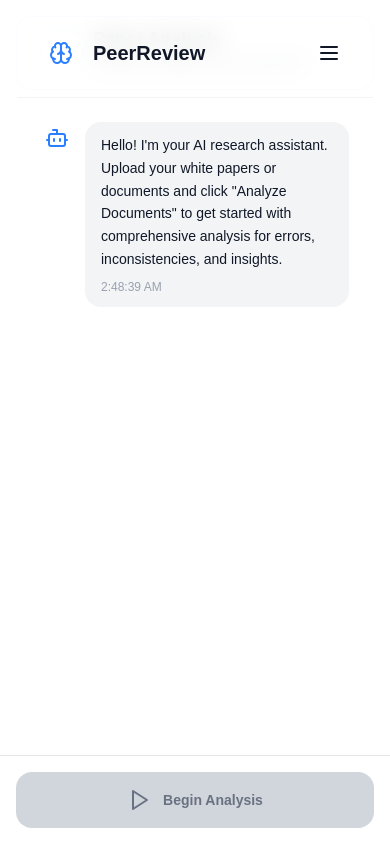
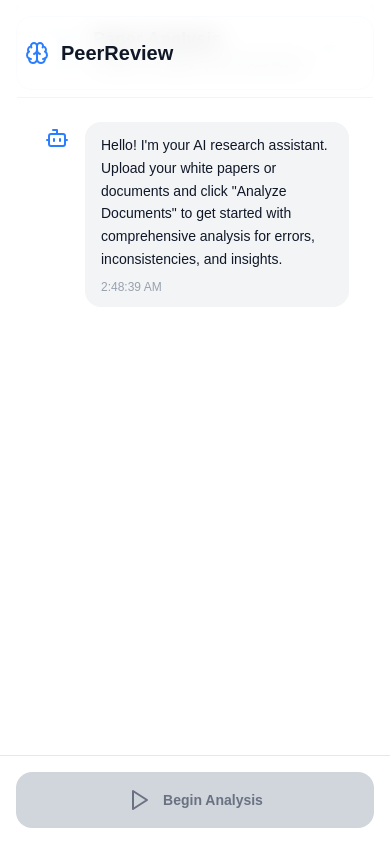
Before and after one commit to aruyaohi/Integrity, a Next.js app in the folder page_reviewer/: page /app in a window 390 px wide. Shown: the top 866 px of the page. Built offline with nearby package versions, Linux system fonts and the light colour scheme.

Commit message:
made some core changes

```diff
--- a/page_reviewer/src/app/app/page.tsx
+++ b/page_reviewer/src/app/app/page.tsx
@@ -230,9 +230,9 @@ const AnalysisPage: React.FC = () => {
             : 'bg-white/80 backdrop-blur-md border border-blue-50/30 py-4'
         } rounded-2xl`}
       >
-        <div className="w-full mx-auto px-6 lg:px-8">
+        <div className="w-full mx-auto  lg:px-8">
           <div className="flex justify-between items-center">
-            <div className="flex items-center space-x-3">
+            <div className="flex items-center space-x-1">
               <div className="bg-white rounded-xl w-10 h-10 flex items-center justify-center">
                 <Brain className="w-6 h-6 text-blue-500" />
               </div>
@@ -248,12 +248,12 @@ const AnalysisPage: React.FC = () => {
               </button>
             </div>
 
-            <button
+            {/* <button
               onClick={() => setIsMobileMenuOpen(!isMobileMenuOpen)}
               className="lg:hidden p-2 rounded-xl hover:bg-blue-50 transition-colors"
             >
-              {isMobileMenuOpen ? <X className="w-6 h-6" /> : <Menu className="w-6 h-6 text-gray-900" />}
-            </button>
+              {isMobileMenuOpen ? <X className="w-6 h-6 text-gray-900" /> : <Menu className="w-6 h-6 text-gray-900" />}
+            </button> */}
           </div>
         </div>
       </header>
```
